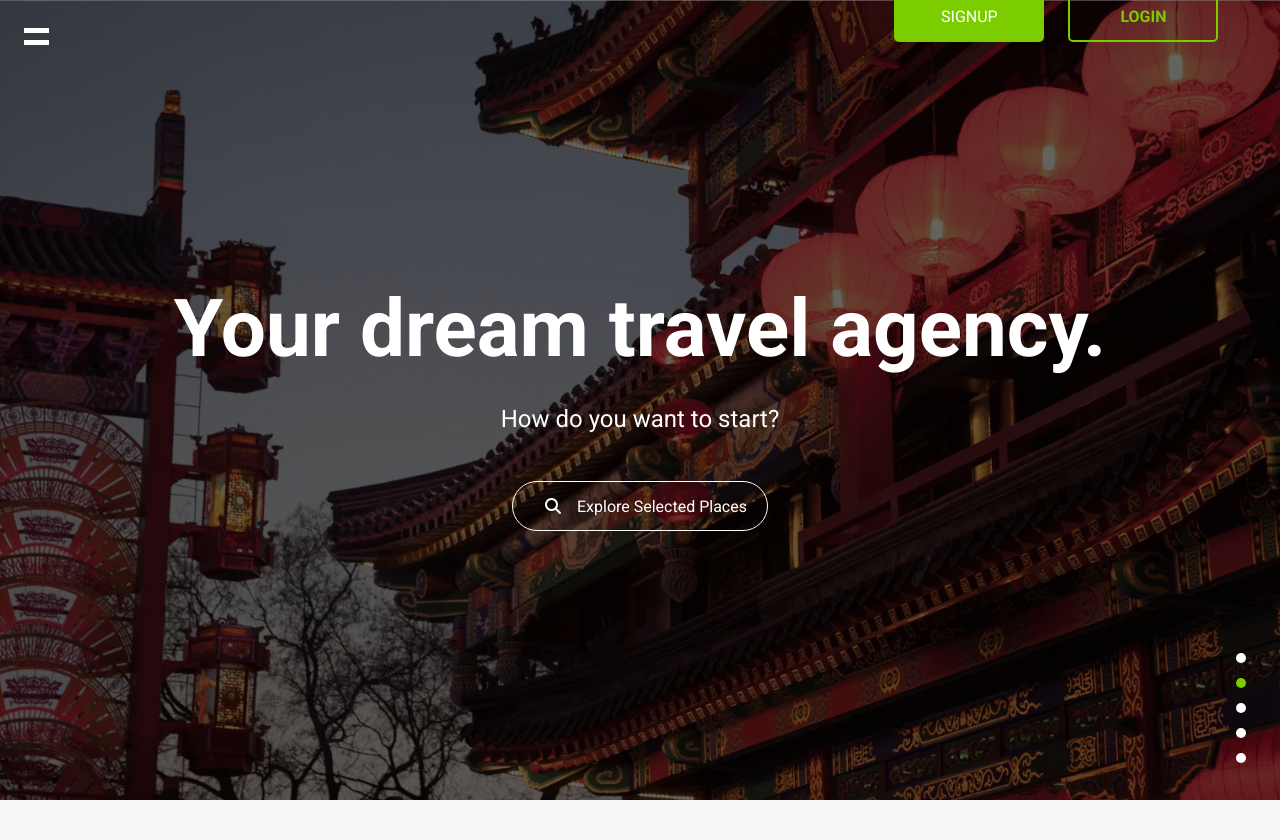
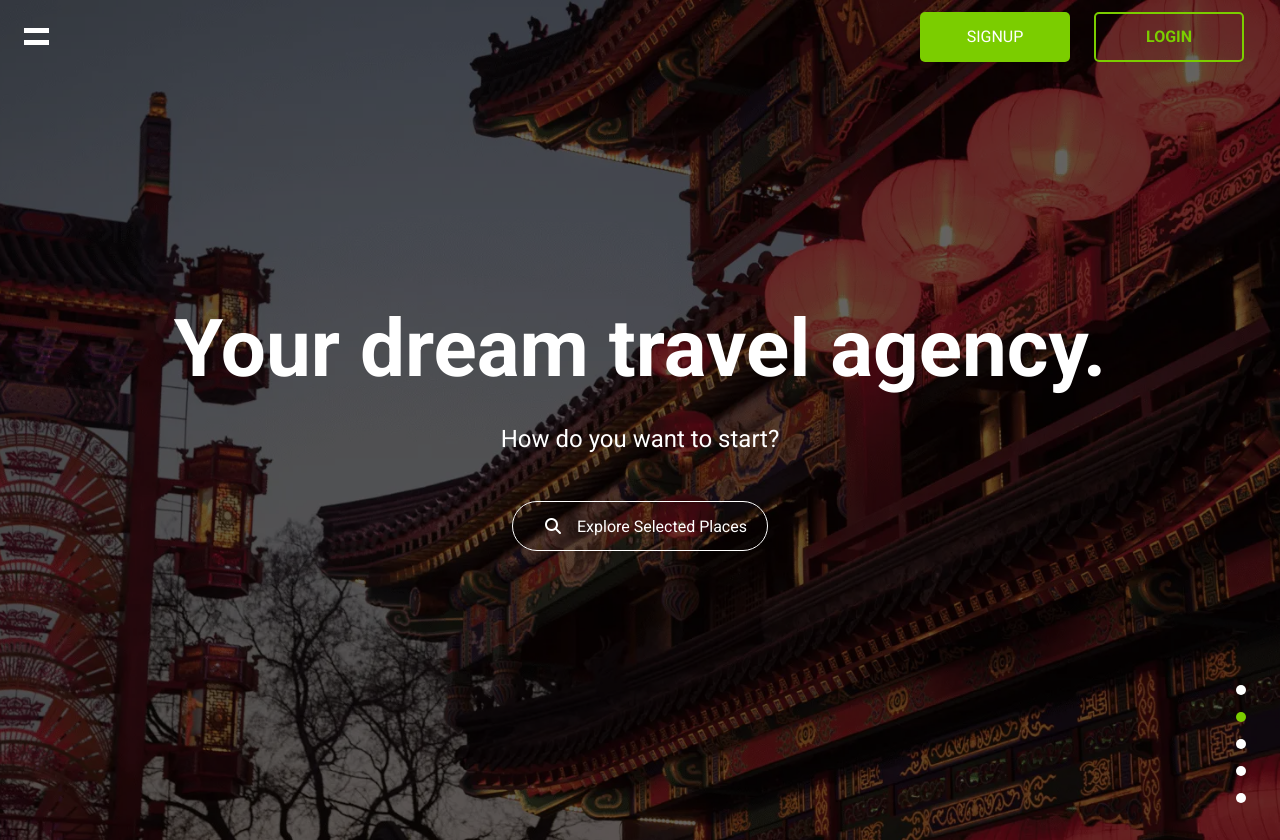
Before and after one commit to romans-adi/travel-booking-frontend, a React (Create React App) app: page / in a window 1280 px wide. Before the commit the page ends 800 px from the top, so only its background shows below. Built offline with nearby package versions, Linux system fonts and the light colour scheme.

Commit message:
Remove unnecessary height property and adjust slide-show-dots position.

```diff
--- a/src/pages/Home/Home.scss
+++ b/src/pages/Home/Home.scss
@@ -90,7 +90,6 @@
 @media (min-width: 768px) {
   #home-container {
     justify-content: center;
-    height: 100vh;
 
     .slide-show-dots {
       top: 80%;
@@ -115,8 +114,10 @@
       @include center;
 
       position: absolute;
-      bottom: 90%;
+      bottom: auto;
+      top: 0;
       right: 24px;
+      padding: 0;
     }
   }
 
```
